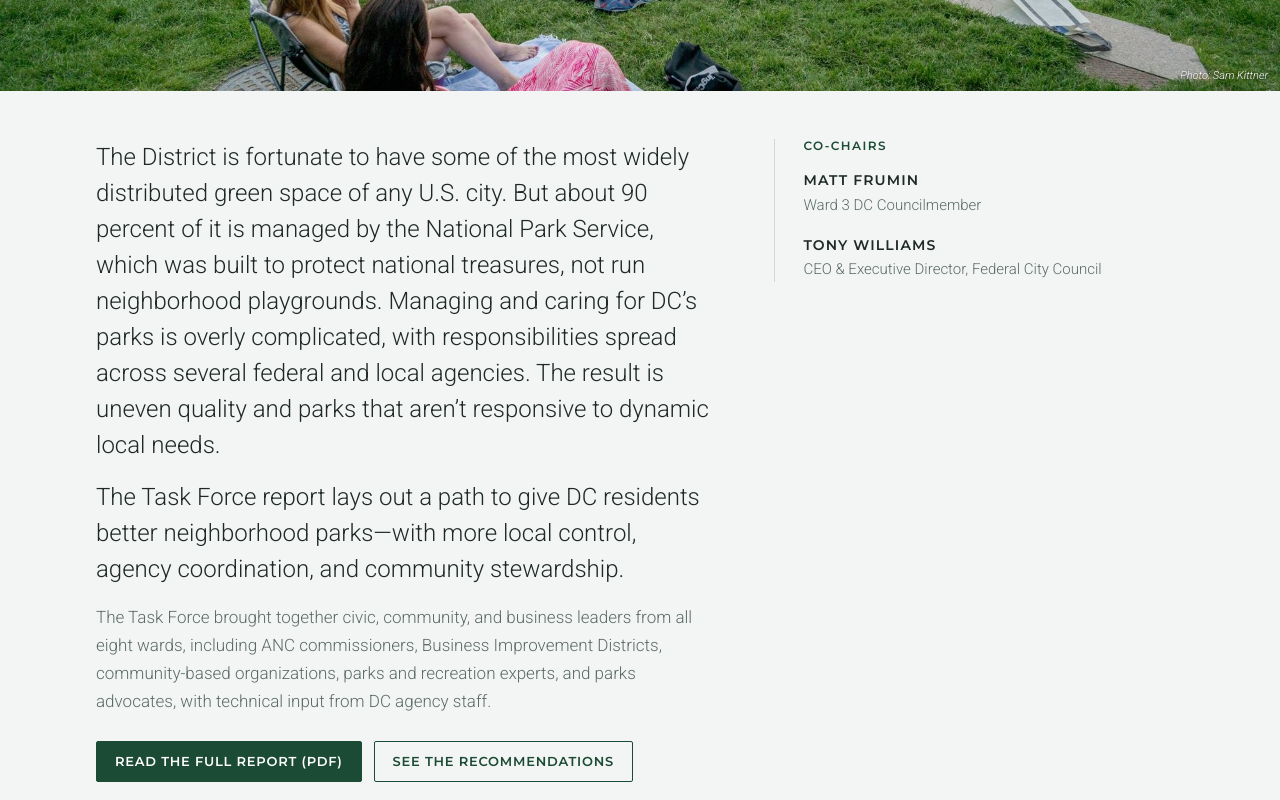
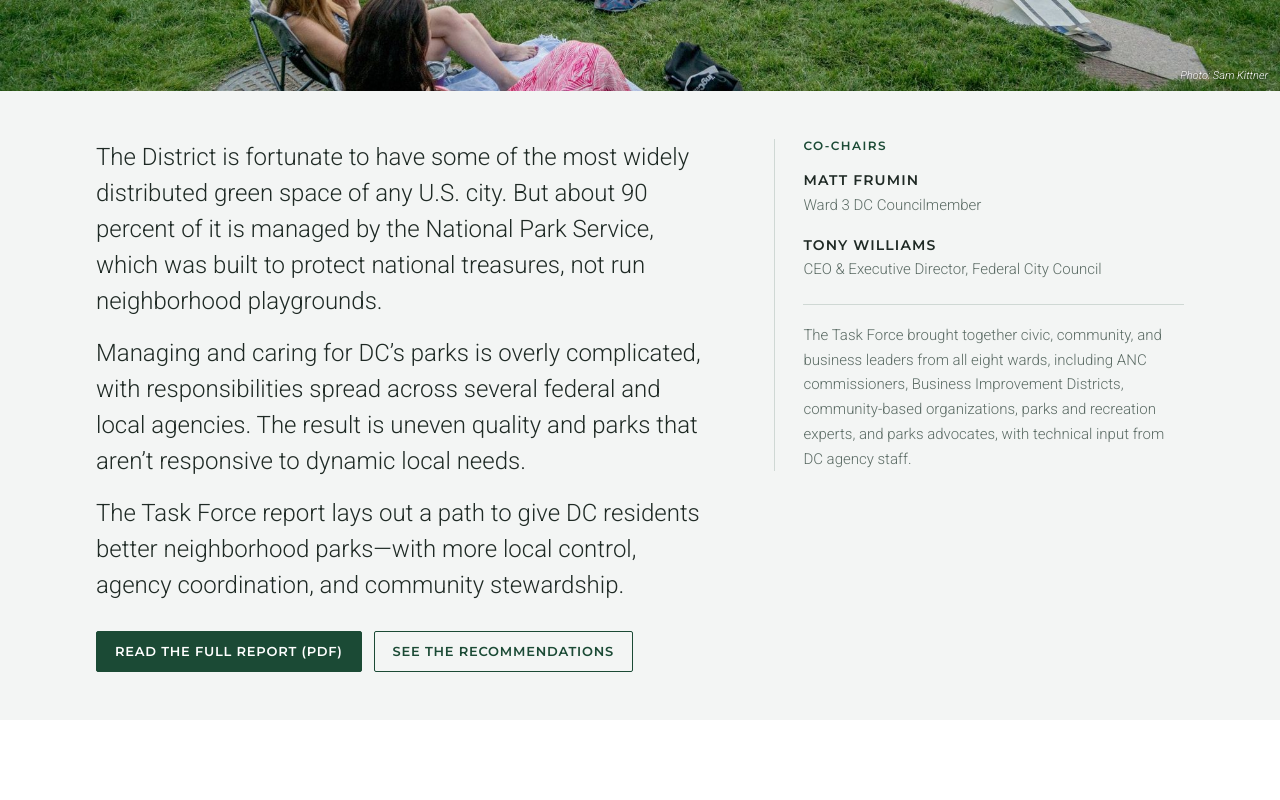
Before and after one commit to beckystrauss/dcparks.org, a plain HTML site: page index.html in a window 1280 px wide. Shown: the part 620-1420 px from the top of the page. Drawn offline with Linux system fonts and the light colour scheme; a web font is replaced by a local one.

Commit message:
Split opening into three paragraphs; move members note under co-chairs
Co-Authored-By: Claude Opus 5.5 <noreply@anthropic.com>

```diff
--- a/index.html
+++ b/index.html
@@ -101,8 +101,8 @@ p { margin: 0; }
 .intro .wrap { display: grid; grid-template-columns: minmax(0, 1.5fr) minmax(0, 1fr); gap: clamp(28px, 5vw, 72px); padding-block: 48px; align-items: start; }
 .intro .lede { font: 300 clamp(20px, 2.3vw, 24px)/1.5 var(--body); }
 .intro .lede + .lede { margin-top: 16px; }
-.intro .members { margin-top: 16px; font-size: 17px; color: var(--muted); max-width: 40rem; }
-.intro .actions { display: flex; flex-wrap: wrap; gap: 12px; margin-top: 26px; }
+.intro .members { margin-top: 4px; padding-top: 18px; border-top: 1px solid var(--rule); font-size: 15px; color: var(--muted); }
+.intro .actions { display: flex; flex-wrap: wrap; gap: 12px; margin-top: 28px; }
 .chairs { display: grid; gap: 18px; border-left: 1px solid var(--rule); padding-left: 28px; }
 .chair strong { display: block; font: 600 14px/1.3 var(--label); letter-spacing: .08em; text-transform: uppercase; color: var(--ink); }
 .chair span { font-size: 15px; color: var(--muted); }
@@ -251,9 +251,9 @@ footer .wrap { padding-block: 44px; display: grid; grid-template-columns: minmax
   <section class="intro">
     <div class="wrap">
       <div>
-        <p class="lede">The District is fortunate to have some of the most widely distributed green space of any U.S. city. But about 90 percent of it is managed by the National Park Service, which was built to protect national treasures, not run neighborhood playgrounds. Managing and caring for DC’s parks is overly complicated, with responsibilities spread across several federal and local agencies. The result is uneven quality and parks that aren’t responsive to dynamic local needs.</p>
+        <p class="lede">The District is fortunate to have some of the most widely distributed green space of any U.S. city. But about 90 percent of it is managed by the National Park Service, which was built to protect national treasures, not run neighborhood playgrounds.</p>
+        <p class="lede">Managing and caring for DC’s parks is overly complicated, with responsibilities spread across several federal and local agencies. The result is uneven quality and parks that aren’t responsive to dynamic local needs.</p>
         <p class="lede">The Task Force report lays out a path to give DC residents better neighborhood parks—with more local control, agency coordination, and community stewardship.</p>
-        <p class="members">The Task Force brought together civic, community, and business leaders from all eight wards, including ANC commissioners, Business Improvement Districts, community-based organizations, parks and recreation experts, and parks advocates, with technical input from DC agency staff.</p>
         <div class="actions">
           <a class="btn" href="Building-Tomorrows-Parks.pdf" target="_blank" rel="noopener">Read the full report (PDF)</a>
           <a class="btn ghost" href="#recommendations">See the recommendations</a>
@@ -263,6 +263,7 @@ footer .wrap { padding-block: 44px; display: grid; grid-template-columns: minmax
         <div class="eyebrow">Co-chairs</div>
         <div class="chair"><strong>Matt Frumin</strong><span>Ward 3 DC Councilmember</span></div>
         <div class="chair"><strong>Tony Williams</strong><span>CEO &amp; Executive Director, Federal City Council</span></div>
+        <p class="members">The Task Force brought together civic, community, and business leaders from all eight wards, including ANC commissioners, Business Improvement Districts, community-based organizations, parks and recreation experts, and parks advocates, with technical input from DC agency staff.</p>
       </div>
     </div>
   </section>
```
